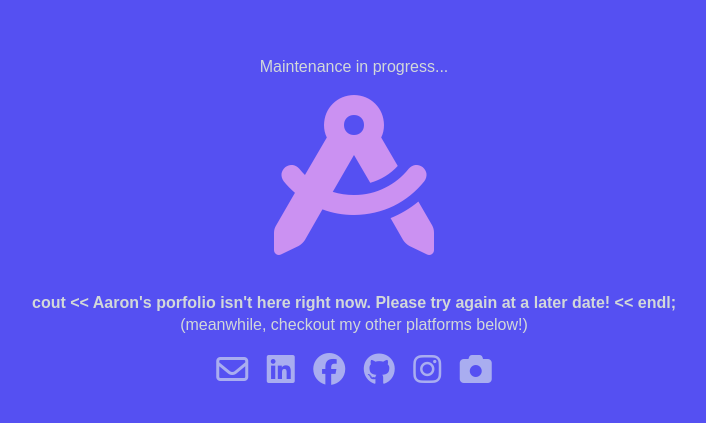
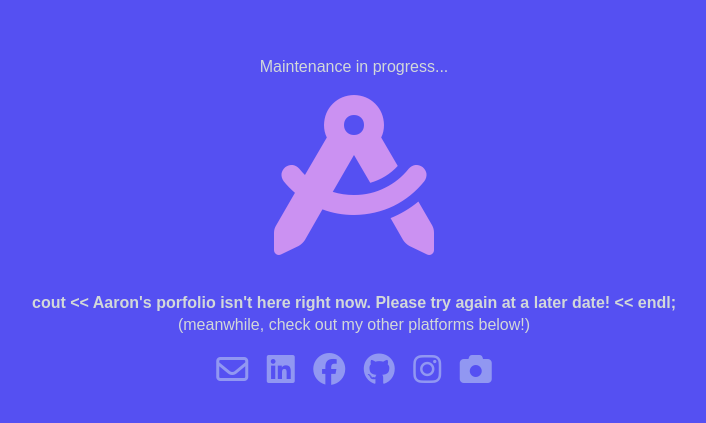
Before and after one commit to jafosoy/Portfolio-Website-Finally, a plain HTML site: page index.html in a window 1280 px wide. Shown: the part 137-560 px from the top of the page, without its empty margins (286-992 px from the left). Drawn offline with nearby package versions, Linux system fonts and the light colour scheme.

Commit message:
corrected spelling error

```diff
--- a/const.css
+++ b/const.css
@@ -27,5 +27,5 @@ body {
 
 .indiv-icon {
     padding: 0 7px;
-    color: #a9adf0;
+    color: #9197f2;
 }
--- a/index.html
+++ b/index.html
@@ -34,8 +34,8 @@
     <div class="content">
       <p>Maintenance in progress...</p>
       <i class="fas fa-drafting-compass fa-10x tool rotate"></i>
-      <h6 id="msg"> cout << Aaron's porfolio isn't here right now. Please try again at a later date! << endl;</h6>
-      <p>(meanwhile, checkout my other platforms below!)</p>
+      <h6 id="msg">cout << Aaron's porfolio isn't here right now. Please try again at a later date! << endl;</h6>
+      <p>(meanwhile, check out my other platforms below!)</p>
       <div class="icons">
         <a href="mailto:afosoy@gmail.com" target="_blank"><i class="indiv-icon far fa-envelope fa-2x"></i></a>
         <a href="https://https://www.linkedin.com/in/jafosoy2001/" target="_blank"><i class="indiv-icon fab fa-linkedin fa-2x"></i></a>
```
